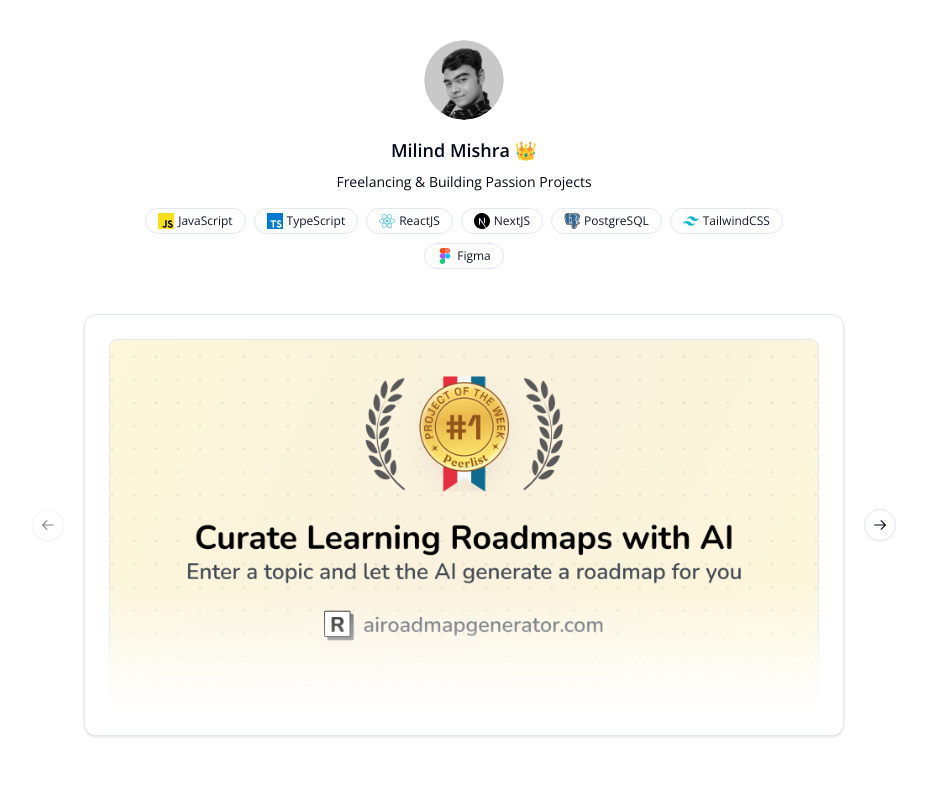
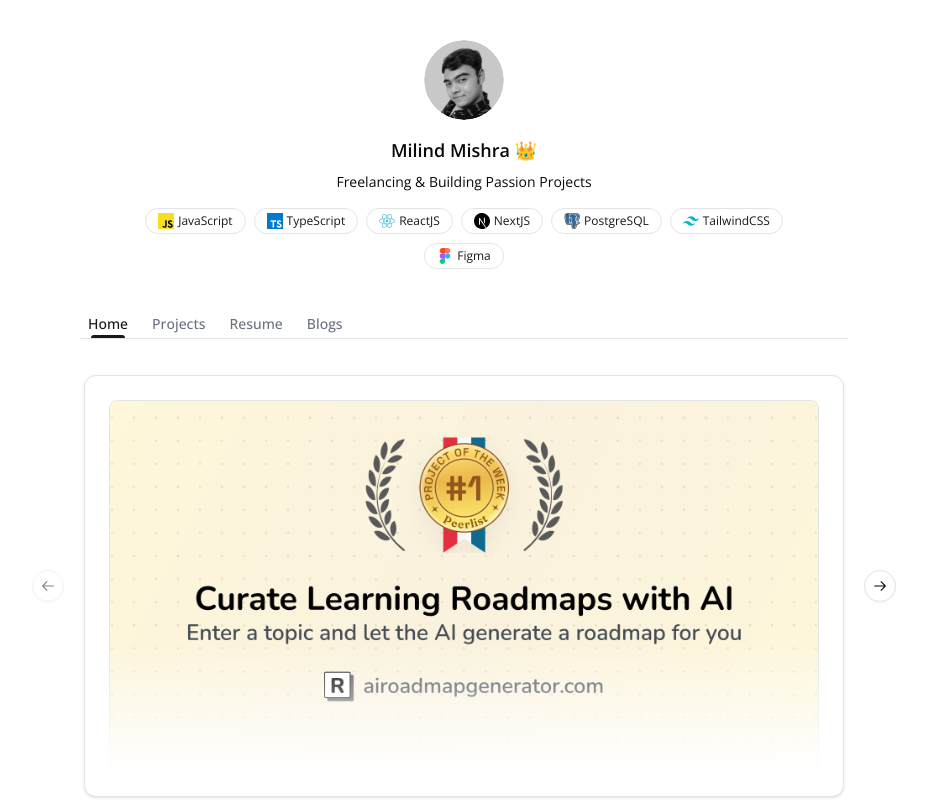
Before and after one commit to thatbeautifuldream/milindmishra.com.old, a Next.js app: page / in a window 1280 px wide. Shown: the whole page, without its empty margins (176-1103 px from the left). Built offline with nearby package versions, Linux system fonts and the light colour scheme.

Commit message:
📦 NEW: add line tabs

```diff
--- a/package.json
+++ b/package.json
@@ -16,6 +16,7 @@
     "class-variance-authority": "^0.7.0",
     "clsx": "^2.1.1",
     "embla-carousel-react": "^8.1.1",
+    "framer-motion": "^11.2.4",
     "geist": "^1.3.0",
     "next": "^14.2.1",
     "react": "18.2.0",
--- a/src/app/page.tsx
+++ b/src/app/page.tsx
@@ -1,10 +1,12 @@
 import Hero from "~/components/hero";
+import LineTabs from "~/components/linetabs";
 import { ProjectCarousel } from "~/components/project-carousel";
 
 export default function HomePage() {
   return (
     <>
       <Hero />
+      <LineTabs />
       <ProjectCarousel />
     </>
   );
--- /dev/null
+++ b/src/components/linetabs.tsx
@@ -0,0 +1,65 @@
+"use client";
+
+import { motion } from "framer-motion";
+import { useState } from "react";
+
+type Tab = "Home" | "Projects" | "Resume" | "Blogs";
+
+const tabs: Tab[] = ["Home", "Projects", "Resume", "Blogs"];
+
+interface TabProps {
+  text: string;
+  selected: boolean;
+  setSelected: (text: string) => void;
+  customID?: string;
+}
+
+const Tab = ({ text, selected, setSelected, customID }: TabProps) => {
+  return (
+    <button
+      onClick={() => setSelected(text)}
+      className={` ${
+        selected ? "text-primary" : " hover:text-gray-900"
+      } focus-within:outline-primary relative  rounded-md px-2 py-1 text-sm font-medium text-gray-500 transition-colors duration-300`}
+    >
+      <span className="relative z-10">{text}</span>
+      {selected && (
+        <motion.div
+          className="absolute left-0 top-0 flex size-full h-full w-full items-end justify-center"
+          layoutId={customID + "linetab"}
+          transition={{ type: "spring", duration: 0.4, bounce: 0, delay: 0.1 }}
+        >
+          <span className="bg-primary z-0 h-[3px] w-[60%] rounded-t-full"></span>
+        </motion.div>
+      )}
+    </button>
+  );
+};
+
+interface LineTabProps {
+  center?: boolean;
+  customID?: string;
+}
+
+const LineTabs = ({ center, customID }: LineTabProps) => {
+  const [selected, setSelected] = useState<string>(tabs[0] ?? "");
+  return (
+    <div
+      className={` ${
+        center ? "justify-center " : ""
+      } border-black-500/25 mb-8 flex flex-wrap items-center gap-2 border-b`}
+    >
+      {tabs.map((tab) => (
+        <Tab
+          text={tab}
+          selected={selected === tab}
+          setSelected={setSelected}
+          key={tab}
+          customID={customID}
+        />
+      ))}
+    </div>
+  );
+};
+
+export default LineTabs;
--- a/src/styles/globals.css
+++ b/src/styles/globals.css
@@ -5,64 +5,47 @@
 @layer base {
   :root {
     --background: 0 0% 100%;
-      --foreground: 222.2 84% 4.9%;
-
+    --foreground: 240 10% 3.9%;
     --card: 0 0% 100%;
-      --card-foreground: 222.2 84% 4.9%;
-
+    --card-foreground: 240 10% 3.9%;
     --popover: 0 0% 100%;
-      --popover-foreground: 222.2 84% 4.9%;
-
-      --primary: 222.2 47.4% 11.2%;
-      --primary-foreground: 210 40% 98%;
-
-      --secondary: 210 40% 96.1%;
-      --secondary-foreground: 222.2 47.4% 11.2%;
-
-      --muted: 210 40% 96.1%;
-      --muted-foreground: 215.4 16.3% 46.9%;
-
-      --accent: 210 40% 96.1%;
-      --accent-foreground: 222.2 47.4% 11.2%;
-
+    --popover-foreground: 240 10% 3.9%;
+    --primary: 240 5.9% 10%;
+    --primary-foreground: 0 0% 98%;
+    --secondary: 240 4.8% 95.9%;
+    --secondary-foreground: 240 5.9% 10%;
+    --muted: 240 4.8% 95.9%;
+    --muted-foreground: 240 3.8% 46.1%;
+    --accent: 240 4.8% 95.9%;
+    --accent-foreground: 240 5.9% 10%;
     --destructive: 0 84.2% 60.2%;
-      --destructive-foreground: 210 40% 98%;
-
-      --border: 214.3 31.8% 91.4%;
-      --input: 214.3 31.8% 91.4%;
-      --ring: 222.2 84% 4.9%;
-
+    --destructive-foreground: 0 0% 98%;
+    --border: 240 5.9% 90%;
+    --input: 240 5.9% 90%;
+    --ring: 240 5.9% 10%;
     --radius: 0.5rem;
   }
 
   .dark {
-      --background: 222.2 84% 4.9%;
-      --foreground: 210 40% 98%;
-
-      --card: 222.2 84% 4.9%;
-      --card-foreground: 210 40% 98%;
-
-      --popover: 222.2 84% 4.9%;
-      --popover-foreground: 210 40% 98%;
-
-      --primary: 210 40% 98%;
-      --primary-foreground: 222.2 47.4% 11.2%;
-
-      --secondary: 217.2 32.6% 17.5%;
-      --secondary-foreground: 210 40% 98%;
-
-      --muted: 217.2 32.6% 17.5%;
-      --muted-foreground: 215 20.2% 65.1%;
-
-      --accent: 217.2 32.6% 17.5%;
-      --accent-foreground: 210 40% 98%;
-
+    --background: 240 10% 3.9%;
+    --foreground: 0 0% 98%;
+    --card: 240 10% 3.9%;
+    --card-foreground: 0 0% 98%;
+    --popover: 240 10% 3.9%;
+    --popover-foreground: 0 0% 98%;
+    --primary: 0 0% 98%;
+    --primary-foreground: 240 5.9% 10%;
+    --secondary: 240 3.7% 15.9%;
+    --secondary-foreground: 0 0% 98%;
+    --muted: 240 3.7% 15.9%;
+    --muted-foreground: 240 5% 64.9%;
+    --accent: 240 3.7% 15.9%;
+    --accent-foreground: 0 0% 98%;
     --destructive: 0 62.8% 30.6%;
-      --destructive-foreground: 210 40% 98%;
-
-      --border: 217.2 32.6% 17.5%;
-      --input: 217.2 32.6% 17.5%;
-      --ring: 212.7 26.8% 83.9%;
+    --destructive-foreground: 0 0% 98%;
+    --border: 240 3.7% 15.9%;
+    --input: 240 3.7% 15.9%;
+    --ring: 240 4.9% 83.9%;
   }
 }
 
```
Also changed, not shown: 1 other file (tests, documents, lock files or other folders). Lines whose indentation alone changed are shown as unchanged.
